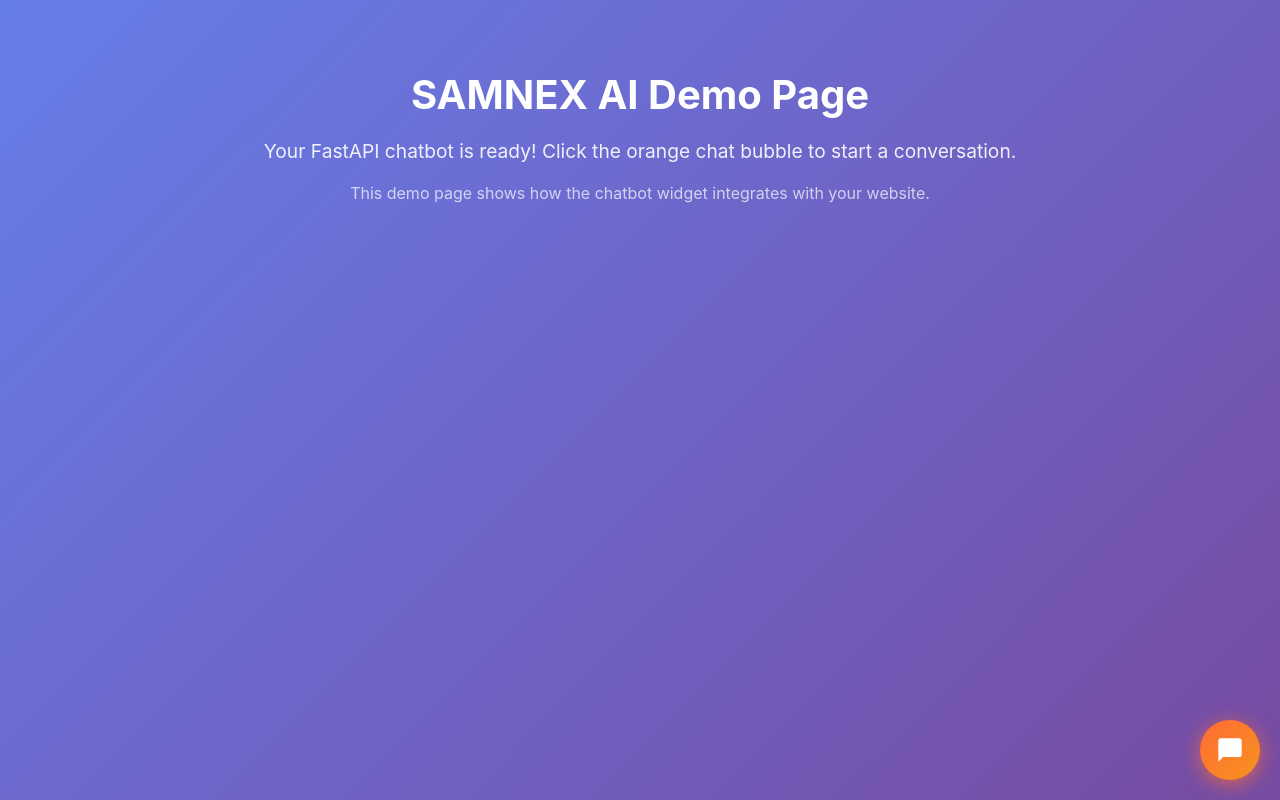
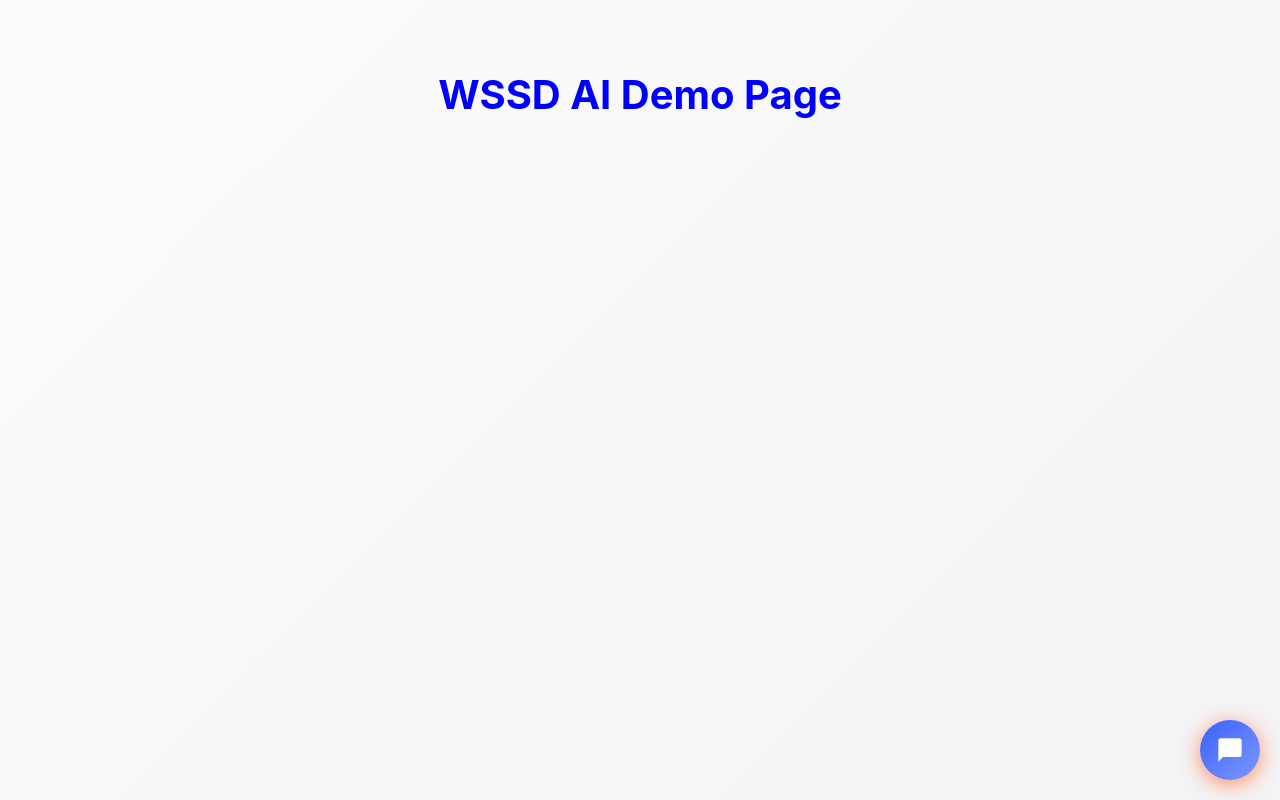
Before and after one commit to DhanshreeRajput/WSSD-JJM-CHATBOT, a PHP site: page / in a window 1280 px wide. Run offline with PHP 8.4, Linux system fonts and the light colour scheme.

Commit message:
frontend updated blue

```diff
--- a/index.php
+++ b/index.php
@@ -3,7 +3,7 @@
 <head>
     <meta charset="UTF-8">
     <meta name="viewport" content="width=device-width, initial-scale=1.0">
-    <title>ChatBot UI - SAMNEX AI</title>
+    <title>ChatBot UI - WSSD</title>
     <style>
         * {
             margin: 0;
@@ -13,14 +13,14 @@
 
         body {
             font-family: -apple-system, BlinkMacSystemFont, 'Segoe UI', Roboto, sans-serif;
-            background: linear-gradient(135deg, #667eea 0%, #764ba2 100%);
+            background: linear-gradient(135deg, #fbfcfdff 0%, #f4f3f5ff 100%);
             min-height: 100vh;
             padding: 20px;
         }
 
         .demo-content {
             text-align: center;
-            color: white;
+            color: blue;
             padding: 50px 20px;
         }
 
@@ -44,7 +44,7 @@
 
         .chat-bubble {
             position: relative;
-            background: linear-gradient(135deg, #ff6b35 0%, #f7931e 100%);
+            background: linear-gradient(135deg, #3b5fffff 0%, #7d99f8ff 100%);
             width: 60px;
             height: 60px;
             border-radius: 50%;
@@ -52,14 +52,14 @@
             align-items: center;
             justify-content: center;
             cursor: pointer;
-            box-shadow: 0 4px 20px rgba(255, 107, 53, 0.4);
+            box-shadow: 0 4px 20px rgba(103, 105, 245, 0.4);
             transition: all 0.3s ease;
             animation: pulse 2s infinite;
         }
 
         .chat-bubble:hover {
             transform: scale(1.1);
-            box-shadow: 0 6px 25px rgba(255, 107, 53, 0.6);
+            box-shadow: 0 6px 25px rgba(118, 120, 253, 0.6);
         }
 
         .chat-bubble svg {
@@ -120,7 +120,7 @@
         }
 
         .chat-header {
-            background: linear-gradient(135deg, #ff6b35 0%, #f7931e 100%);
+            background: linear-gradient(135deg, #4964fdff 0%, #6091fcff 100%);
             padding: 15px 20px;
             color: white;
             display: flex;
@@ -181,7 +181,7 @@
         }
 
         .language-dropdown option {
-            background: #ff6b35;
+            background: #606bfdff;
             color: white;
             padding: 5px;
         }
@@ -354,11 +354,11 @@
         }
 
         .chat-input:focus {
-            border-color: #ff6b35;
+            border-color: #574bf7ff;
         }
 
         .send-btn {
-            background: linear-gradient(135deg, #ff6b35 0%, #f7931e 100%);
+            background: linear-gradient(135deg, #5161f1ff 0%, #858febff 100%);
             border: none;
             width: 40px;
             height: 40px;
@@ -463,10 +463,10 @@
 <body>
     <!-- Demo Content -->
     <div class="demo-content">
-        <h1>SAMNEX AI Demo Page</h1>
-        <p>Your FastAPI chatbot is ready! Click the orange chat bubble to start a conversation.</p>
+        <h1>WSSD AI Demo Page</h1>
+        <!--<p>Your FastAPI chatbot is ready! Click the orange chat bubble to start a conversation.</p>
         <br>
-        <p style="font-size: 1em; opacity: 0.7;">This demo page shows how the chatbot widget integrates with your website.</p>
+        <p style="font-size: 1em; opacity: 0.7;">This demo page shows how the chatbot widget integrates with your website.</p>-->
     </div>
 
     <!-- Chat Widget -->
@@ -487,7 +487,7 @@
                         </svg>
                     </div>
                     <div class="chat-header-text">
-                        <h3>SAMNEX Assistant</h3>
+                        <h3>WSSD AI Assistant</h3>
                         <p id="connectionStatus">Connecting...</p>
                     </div>
                 </div>
```
Also changed, not shown: 2 other files.
